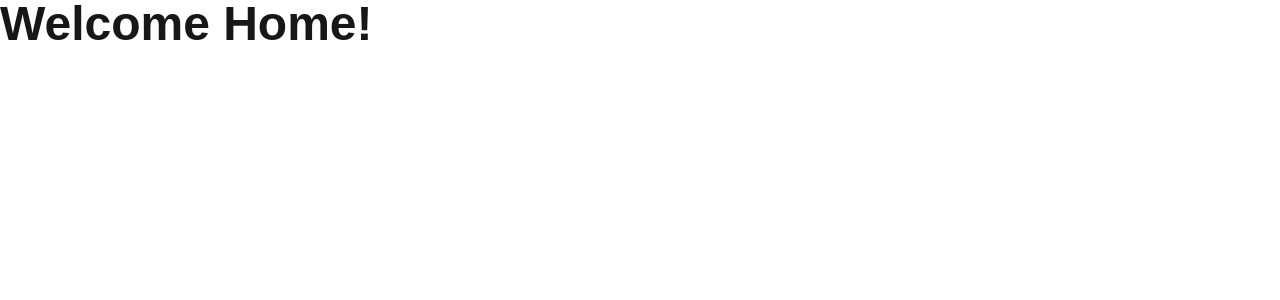
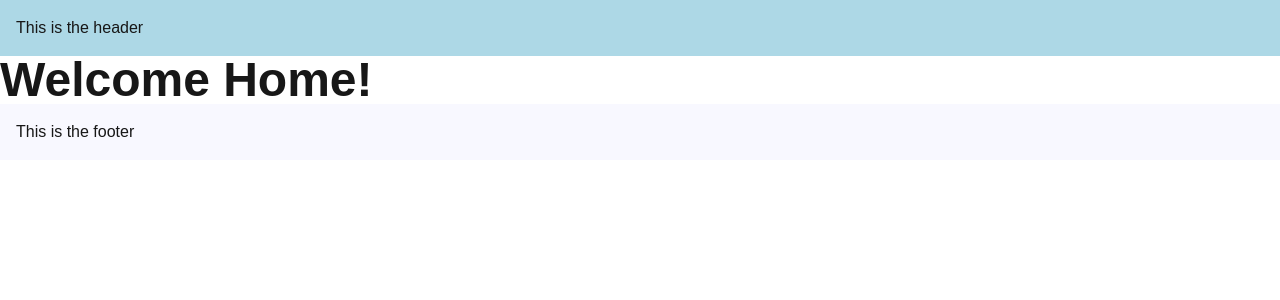
Before and after one commit to abdul-sam/nextjs-course, a Next.js app: page / in a window 1280 px wide. Shown: the top 300 px of the page. Built offline with nearby package versions, Linux system fonts and the light colour scheme.

Commit message:
covered layouts

```diff
--- a/app/layout.tsx
+++ b/app/layout.tsx
@@ -28,7 +28,22 @@ export default function RootLayout({
       <body
         className={`${geistSans.variable} ${geistMono.variable} antialiased`}
       >
+        <header style={{
+          backgroundColor: 'lightblue',
+          padding: '1rem'
+          }}
+        >
+          This is the header
+        </header>
         {children}
+
+        <footer style={{
+          backgroundColor: 'ghostwhite',
+          padding: '1rem'
+          }}
+        >
+          This is the footer
+        </footer>
       </body>
     </html>
   );
```
